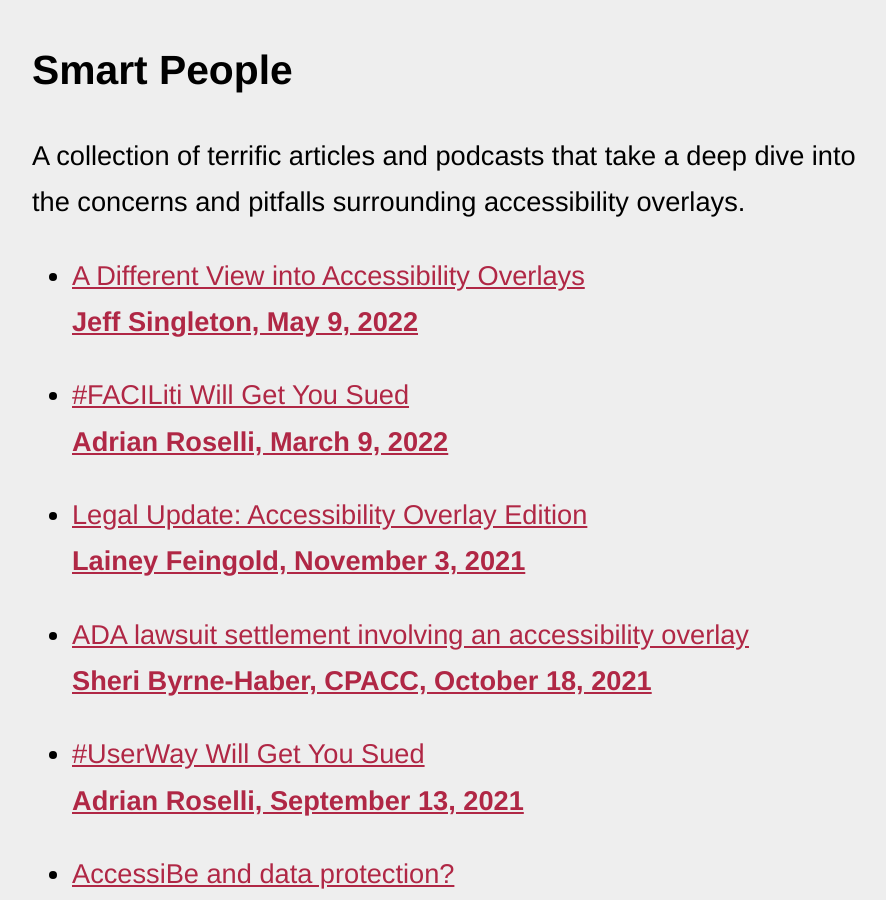
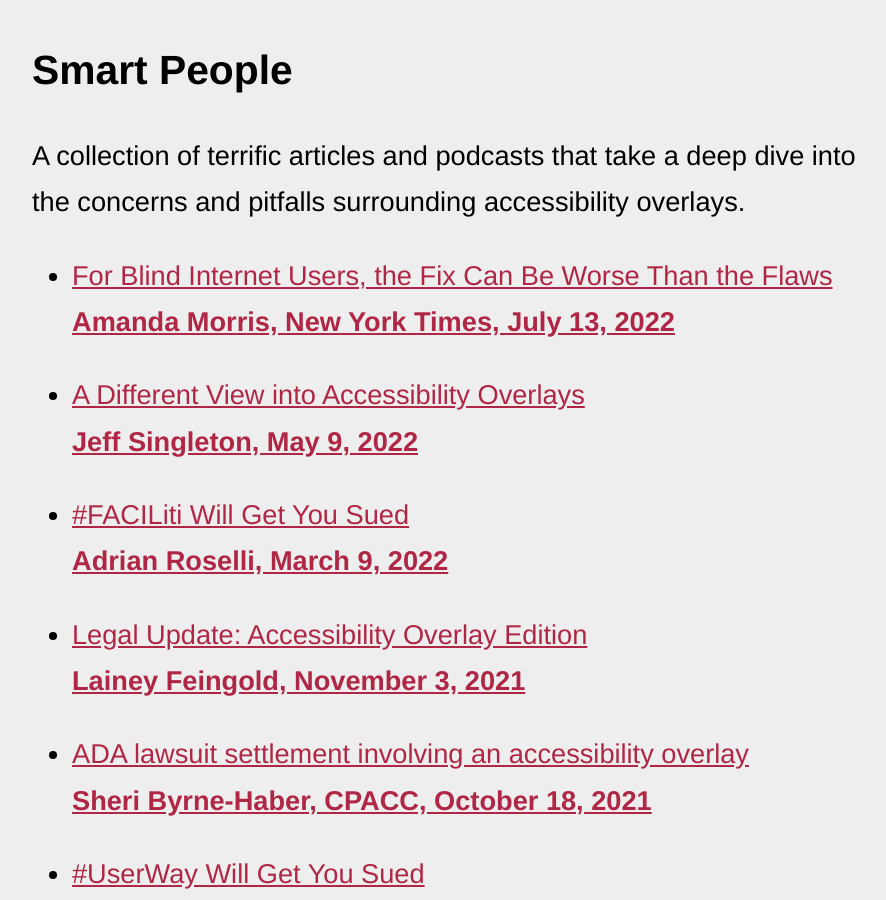
Before and after one commit to michaelspellacy/shouldiuseanaccessibilityoverlay-com, a Jekyll site: the page built from index.html, in a window 1280 px wide and 900 px high, scrolled down 4184 px. Shown: the whole window, without its empty margins (178-1064 px from the left). Built offline with Jekyll 4.4.1, drawn with Linux system fonts in a browser that asks for light colours.

Commit message:
Update default.html

```diff
--- a/_layouts/default.html
+++ b/_layouts/default.html
@@ -56,6 +56,7 @@
         <p>A collection of terrific articles and podcasts that take a deep dive into the concerns and pitfalls surrounding accessibility overlays.</p>
 
         <ul class="articles">
+          <li><a href="https://www.nytimes.com/2022/07/13/technology/ai-web-accessibility.html">For Blind Internet Users, the Fix Can Be Worse Than the Flaws <span>Amanda Morris, New York Times, July 13, 2022</span></a>
           <li><a href="https://convergeaccessibility.com/2022/05/09/a-different-view-into-accessibility-overlays/">A Different View into Accessibility Overlays <span>Jeff Singleton, May 9, 2022</span></a></li>
           <li><a href="https://adrianroselli.com/2022/03/faciliti-will-get-you-sued.html">#FACILiti Will Get You Sued <span>Adrian Roselli, March 9, 2022</span></a></li>
           <li><a href="https://www.lflegal.com/2021/11/overlay-legal-update/">Legal Update: Accessibility Overlay Edition <span>Lainey Feingold, November 3, 2021</span></a></li>
```
